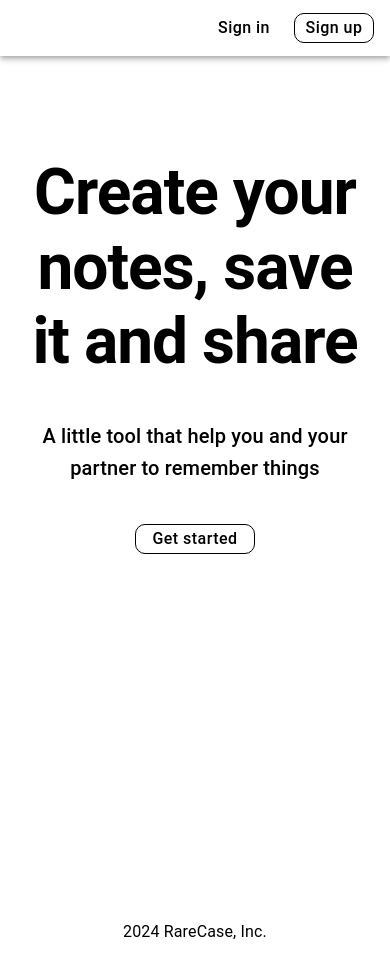
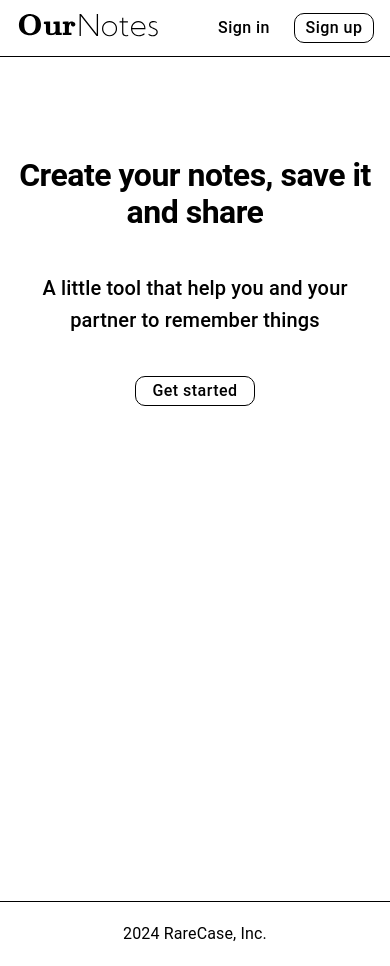
Before and after one commit to Radzivon-Kliuchnikau/OurNotesAppFrontEnd, a React (Vite) app: page / in a window 390 px wide. Built offline with nearby package versions, Linux system fonts and the light colour scheme; no server answers.

Commit message:
#9: Add styles for header and footer, add breakpoints styles for main page

```diff
--- a/src/components/layout/Footer.tsx
+++ b/src/components/layout/Footer.tsx
@@ -2,7 +2,13 @@ import {Box, Typography} from "@mui/material";
 
 const Footer = () => {
     return (
-        <Box sx={{display: "flex", justifyContent: "center", padding: "20px"}}>
+        <Box
+            sx={{
+                display: "flex",
+                justifyContent: "center",
+                padding: "20px",
+                borderTop: "1px solid black"
+            }}>
             <Typography>{new Date().getFullYear()} RareCase, Inc.</Typography>
         </Box>
     );
--- a/src/components/layout/Navbar.tsx
+++ b/src/components/layout/Navbar.tsx
@@ -42,7 +42,9 @@ const Navbar = () => {
     return (
         <AppBar
             position="static"
+            elevation={0}
             sx={{
+                borderBottom: "1px solid black",
                 backgroundColor: "white",
                 opacity: loading ? 0 : 1,
                 transition: "opacity 0.2s ease-in-out",
@@ -53,12 +55,9 @@ const Navbar = () => {
                     variant="h6"
                     noWrap
                     component="a"
-                    href="/"
-                    sx={{ display: {xs: "none", sm: "block"} }}>
+                    href="/">
                     <LogoImage src="../public/static/logo.svg"/>
                 </Typography>
-                <Checklist
-                    sx={{display: {xs: "block", sm: "none"}}}/> {/*Icon instead of Text logo when screen is small*/}
                 {!authUser ? (
                     <Box sx={{display: "flex", alignItems: "center", gap: "10px"}}>
                         <Button
@@ -92,12 +91,12 @@ const Navbar = () => {
                     <Box sx={{display: "flex", alignItems: "center", gap: "10px"}}>
                         <Typography sx={{color: "black"}}>
                             Hey, {authUser.Name}</Typography>
-                        <Tooltip title="Account settings">
+                        <Tooltip title="Settings">
                             <IconButton
                                 onClick={handleClick}
                                 size="small"
                                 sx={{ml: 2}}
-                                aria-controls={open ? 'account-menu' : undefined}
+                                aria-controls="account-menu"
                                 aria-haspopup="true"
                                 aria-expanded={open ? 'true' : undefined}
                             >
--- a/src/pages/OpenPage.tsx
+++ b/src/pages/OpenPage.tsx
@@ -20,7 +20,7 @@ function OpenPage() {
                     <Typography
                         variant="h1"
                         sx={{
-                            fontSize: "4rem",
+                            fontSize: {xs: "2rem", sm: "3rem", md: "4rem"},
                             fontWeight: 600
                         }}
                     >
```
